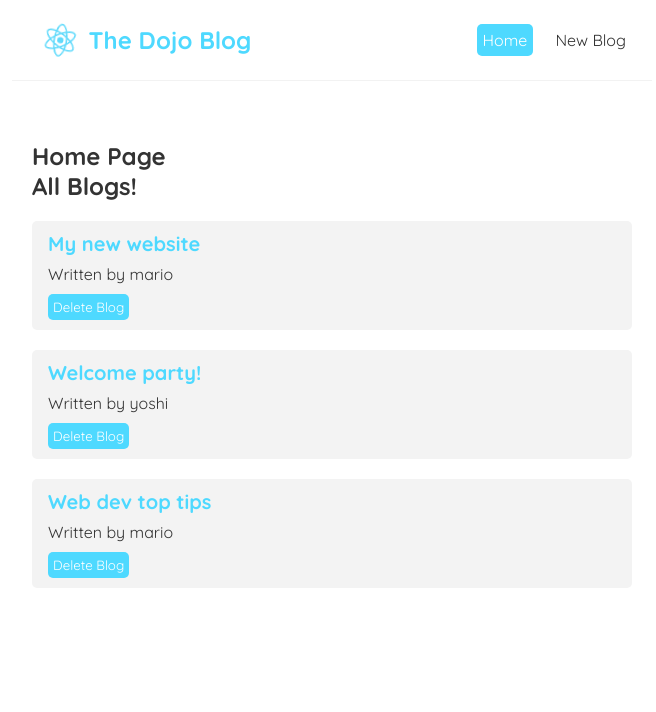
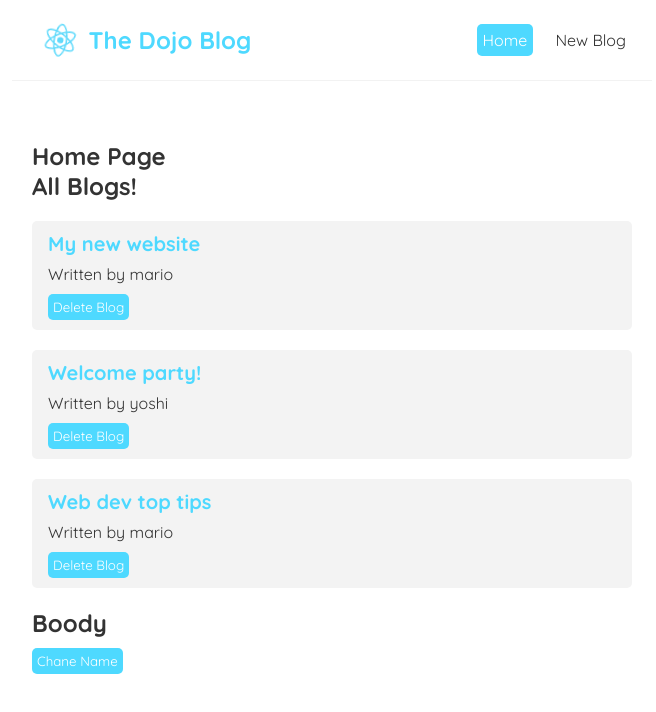
Before and after one commit to Boody2004/learn-react.js, a React (Create React App) app: page / in a window 1280 px wide. Shown: the top 712 px of the page, without its empty margins (308-964 px from the left). Built offline with nearby package versions, Linux system fonts and the light colour scheme.

Commit message:
useEffect Dependencies

```diff
--- a/src/Home.js
+++ b/src/Home.js
@@ -1,4 +1,4 @@
-import { useState } from "react";
+import { useState, useEffect } from "react";
 import BlogList from "./BlogList";
 
 const Home = () => {
@@ -13,15 +13,25 @@
     },
   ]);
 
+  const [name, setName] = useState("Boody");
+
   const handleDelete = (id) => {
     const newBlogs = blogs.filter((blog) => blog.id !== id);
     setBlogs(newBlogs);
   };
 
+  useEffect(() => {
+    console.log("use effect ran");
+    console.log(name);
+  }, [name]);
+
   return (
     <div className="home">
       <h2>Home Page</h2>
       <BlogList blogs={blogs} title="All Blogs!" handleDelete={handleDelete} />
+
+      <h2>{name}</h2>
+      <button onClick={() => setName("Omar")}>Chane Name</button>
     </div>
   );
 };
--- a/src/index.css
+++ b/src/index.css
@@ -64,6 +64,7 @@
   color: #4ed9ff;
   margin-bottom: 8px;
 }
+.home button,
 .blog-preview button {
   color: #fff;
   background: #4ed9ff;
@@ -73,6 +74,7 @@
   border-radius: 5px;
   transition: all 0.3s;
 }
+.home button:hover,
 .blog-preview button:hover {
   background: #41b6d6;
 }
```
